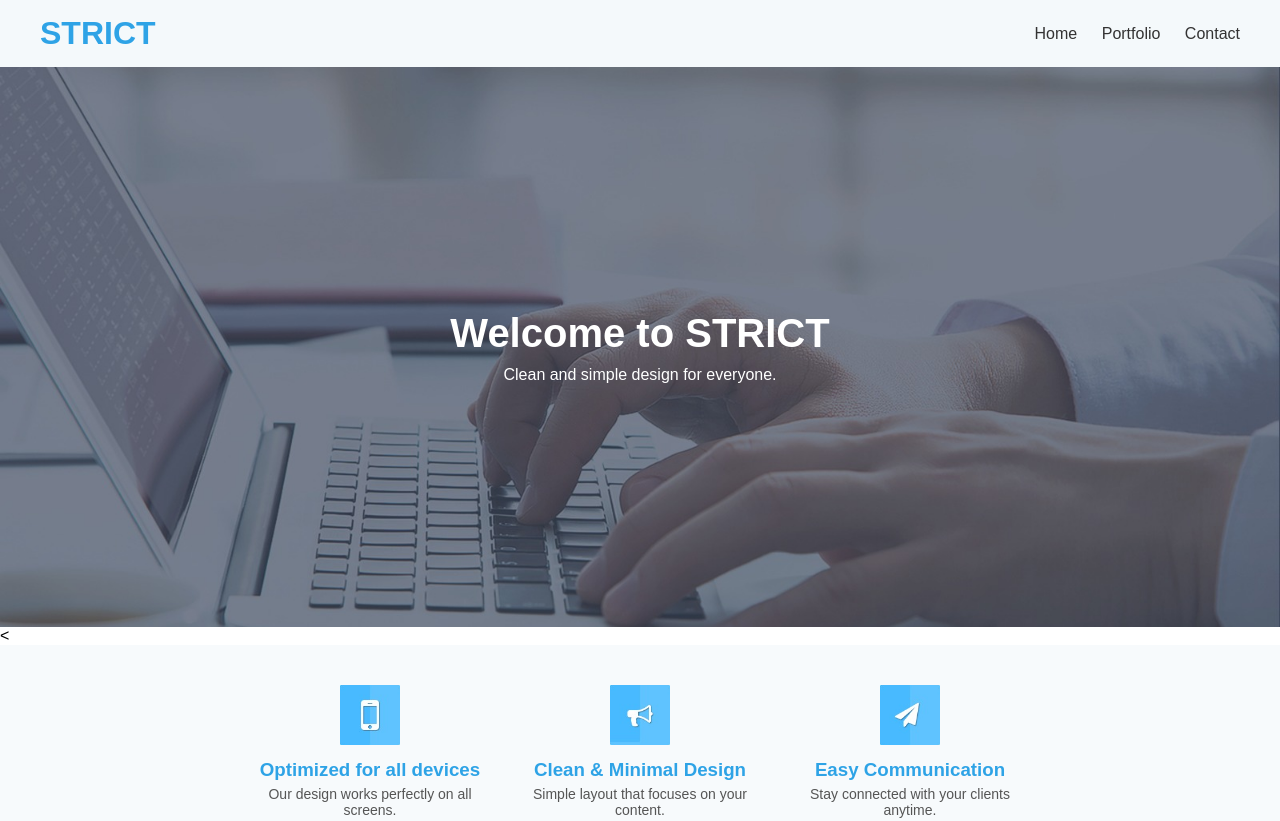
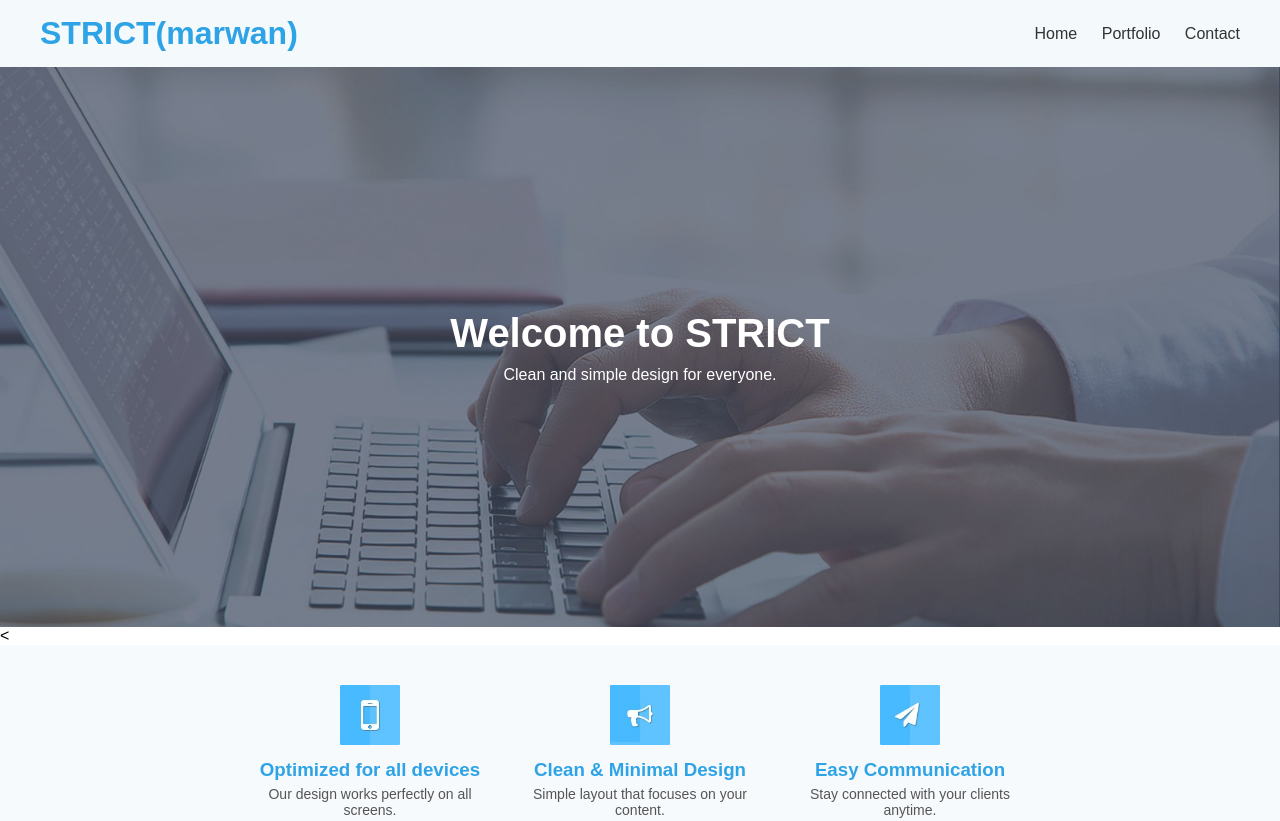
Before and after one commit to maroo113/projectu9, a plain HTML site: page index.html in a window 1280 px wide. Shown: the top 821 px of the page. Drawn offline with Linux system fonts and the light colour scheme.

Commit message:
Update index.html

```diff
--- a/index.html
+++ b/index.html
@@ -10,7 +10,7 @@
 
 
   <header>
-    <h1>STRICT</h1>
+    <h1>STRICT(marwan)</h1>
     <nav>
       <a href="#">Home</a>
       <a href="#portfolio">Portfolio</a>
```
